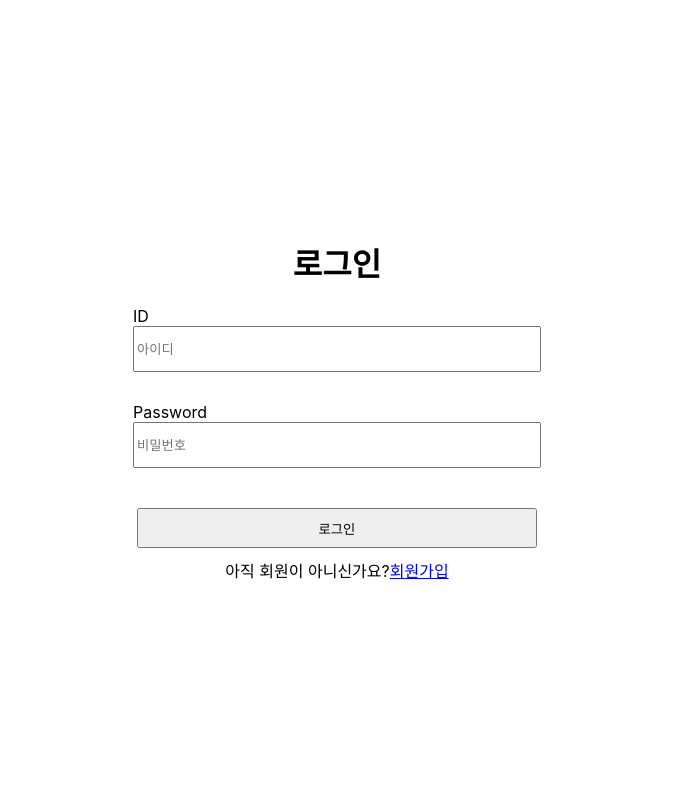
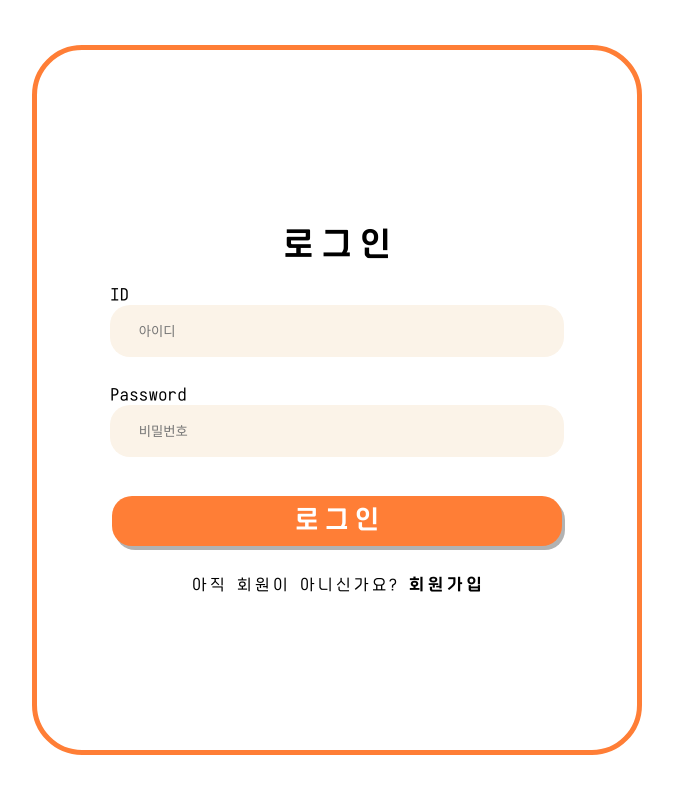
Before and after one commit to hanghae10-w6-team5/frontend, a React (Create React App) app: page /login in a window 1280 px wide. Shown: the top 794 px of the page, without its empty margins (303-976 px from the left). Built offline with nearby package versions, Linux system fonts and the light colour scheme; the HTML template or start-up script is replaced by a standard one.

Commit message:
feat: 로그인 페이지 api 추가

```diff
--- /dev/null
+++ b/src/redux/lib/loginApi.js
@@ -0,0 +1,15 @@
+import { createAsyncThunk } from '@reduxjs/toolkit';
+import axios from 'axios';
+
+export const __login = createAsyncThunk('login', async (payload, thunkAPI) => {
+    try {
+        await axios.post(`http://localhost:3001/users`, payload);
+        // if (res.status === 200) {
+        //     alert('사용 가능한 아이디 입니다!');
+        // } else if (res.status === 401) {
+        //     alert('이미 사용중인 아이디 입니다!');
+        // }
+    } catch (e) {
+        alert(e);
+    }
+});
--- a/src/routes/LoginPage.jsx
+++ b/src/routes/LoginPage.jsx
@@ -1,6 +1,60 @@
-import React from 'react';
+import React, { useState } from 'react';
 import styled from 'styled-components';
+import { useDispatch } from 'react-redux';
 import { Link } from 'react-router-dom';
+import { __login } from '../redux/lib/loginApi';
+
+function Login() {
+    const dispatch = useDispatch();
+    const [id, setId] = useState('');
+    const [password, setPassword] = useState('');
+
+    const onChangeId = (e) => {
+        setId(e.target.value);
+    };
+
+    const onChangePassword = (e) => {
+        setPassword(e.target.value);
+    };
+
+    const handleLogin = (e) => {
+        console.log(e);
+        e.preventDefault();
+        if (id === '' || password === '') {
+            alert('아이디와 비밀번호를 모두 입력하세요!');
+        } else {
+            dispatch(__login({ id, password }));
+        }
+    };
+
+    return (
+        <Wrapper>
+            <SignUpBox onSubmit={handleLogin}>
+                <h1 style={{ fontFamily: 'Elice_Bold' }}>로그인</h1>
+                <div>
+                    <div>ID</div>
+                    <Input placeholder="아이디" onChange={onChangeId}></Input>
+                </div>
+                <br />
+                <div>
+                    <div>Password</div>
+                    <Input
+                        placeholder="비밀번호"
+                        onChange={onChangePassword}
+                    ></Input>
+                </div>
+                <br />
+                <SubmitBtn>로그인</SubmitBtn>
+                <SignUpLinkWrapper>
+                    <span>아직 회원이 아니신가요?</span>
+                    <SignUpLink to="/signup">
+                        <span> 회원가입</span>
+                    </SignUpLink>
+                </SignUpLinkWrapper>
+            </SignUpBox>
+        </Wrapper>
+    );
+}
 
 const Wrapper = styled.div`
     width: 100%;
@@ -10,10 +64,13 @@ const Wrapper = styled.div`
     align-items: center;
 `;
 
-const SignUpBox = styled.div`
+const SignUpBox = styled.form`
+    font-family: 'Elice_Regular';
     margin: 0 auto;
-    width: 500px;
-    height: 500px;
+    border: 5px solid #ff7e36;
+    border-radius: 50px;
+    width: 600px;
+    height: 700px;
     display: flex;
     justify-content: center;
     align-items: center;
@@ -22,41 +79,43 @@ const SignUpBox = styled.div`
 
 const Input = styled.input`
     margin-bottom: 10px;
-    width: 400px;
-    height: 40px;
+    background-color: #fbf3e8;
+    border: none;
+    border-radius: 20px;
+    width: 450px;
+    height: 50px;
+    text-indent: 2em;
 `;
 
 const SubmitBtn = styled.button`
     margin: 10px;
-    width: 400px;
-    height: 40px;
+    color: white;
+    font-family: 'Elice_Bold';
+    font-size: 25px;
+    border: none;
+    background-color: #ff7e36;
+    border-radius: 20px;
+    width: 450px;
+    height: 50px;
+    cursor: pointer;
+    box-shadow: 3px 4px 0 rgb(0, 0, 0, 0.3);
+    &:active {
+        box-shadow: 0px 0px 0 rgb(0, 0, 0, 0.3);
+        background-color: white;
+    }
 `;
 
-function Login() {
-    return (
-        <Wrapper>
-            <SignUpBox>
-                <h1>로그인</h1>
-                <div>
-                    <div>ID</div>
-                    <Input placeholder="아이디"></Input>
-                </div>
-                <br />
-                <div>
-                    <div>Password</div>
-                    <Input placeholder="비밀번호"></Input>
-                </div>
-                <br />
-                <SubmitBtn>로그인</SubmitBtn>
-                <div>
-                    <span>아직 회원이 아니신가요?</span>
-                    <Link to="/signup">
-                        <span>회원가입</span>
-                    </Link>
-                </div>
-            </SignUpBox>
-        </Wrapper>
-    );
-}
+const SignUpLinkWrapper = styled.div`
+    margin-top: 20px;
+    font-family: 'Elice_Regular';
+    font-size: 15px;
+`;
+
+const SignUpLink = styled(Link)`
+    text-decoration: none;
+    font-family: 'Elice_Bold';
+    font-size: 16px;
+    color: black;
+`;
 
 export default Login;
```
